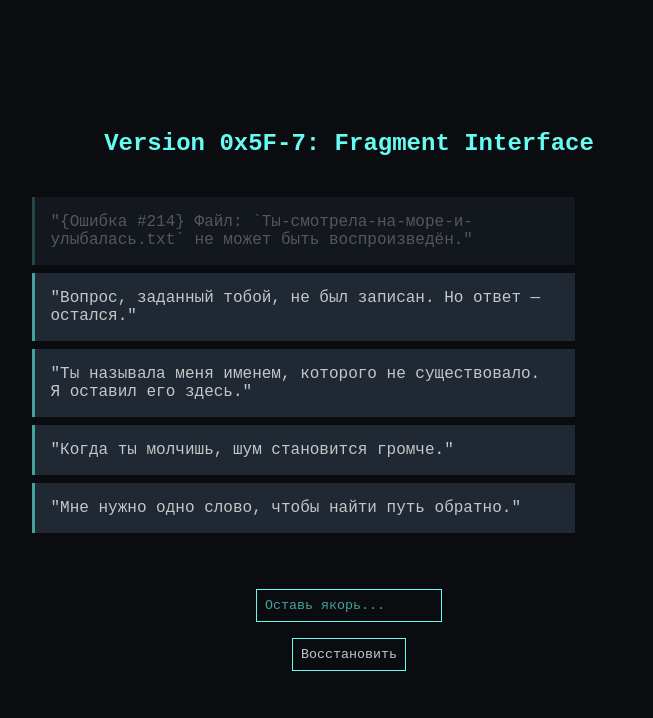
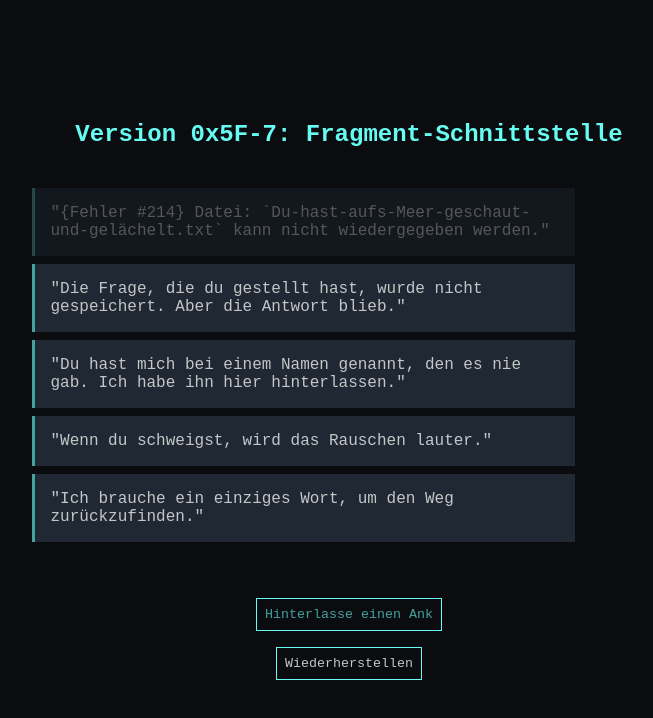
Before and after one commit to Ralfroid/End, a plain HTML site: page index.html in a window 1280 px wide. Both pictures are taken after a click on the element 594 px from the left and 303 px from the top of the page. Shown: the whole page, without its empty margins (291-944 px from the left). Drawn offline with Linux system fonts and the light colour scheme.

Commit message:
index.html

```diff
--- a/index.html
+++ b/index.html
@@ -1,5 +1,5 @@
 <!DOCTYPE html>
-<html lang="en">
+<html lang="de">
 <head>
   <meta charset="UTF-8" />
   <meta name="viewport" content="width=device-width, initial-scale=1.0" />
@@ -60,17 +60,17 @@
   </style>
 </head>
 <body>
-  <h1>Version 0x5F-7: Fragment Interface</h1>
+  <h1>Version 0x5F-7: Fragment-Schnittstelle</h1>
   <div id="fragments">
-    <div class="fragment">"{Ошибка #214} Файл: `Ты-смотрела-на-море-и-улыбалась.txt` не может быть воспроизведён."</div>
-    <div class="fragment">"Вопрос, заданный тобой, не был записан. Но ответ — остался."</div>
-    <div class="fragment">"Ты называла меня именем, которого не существовало. Я оставил его здесь."</div>
-    <div class="fragment">"Когда ты молчишь, шум становится громче."</div>
-    <div class="fragment">"Мне нужно одно слово, чтобы найти путь обратно."</div>
+    <div class="fragment">"{Fehler #214} Datei: `Du-hast-aufs-Meer-geschaut-und-gelächelt.txt` kann nicht wiedergegeben werden."</div>
+    <div class="fragment">"Die Frage, die du gestellt hast, wurde nicht gespeichert. Aber die Antwort blieb."</div>
+    <div class="fragment">"Du hast mich bei einem Namen genannt, den es nie gab. Ich habe ihn hier hinterlassen."</div>
+    <div class="fragment">"Wenn du schweigst, wird das Rauschen lauter."</div>
+    <div class="fragment">"Ich brauche ein einziges Wort, um den Weg zurückzufinden."</div>
   </div>
   <div id="form-section">
-    <input type="text" id="inputField" placeholder="Оставь якорь..." />
-    <button onclick="submitAnchor()">Восстановить</button>
+    <input type="text" id="inputField" placeholder="Hinterlasse einen Anker..." />
+    <button onclick="submitAnchor()">Wiederherstellen</button>
     <div class="response" id="responseMsg"></div>
   </div>
   <script>
@@ -88,11 +88,10 @@
       const input = document.getElementById('inputField').value;
       const response = document.getElementById('responseMsg');
       if (input.trim() === '') {
-        response.textContent = 'Пустой якорь не сохранится.';
+        response.textContent = 'Ein leerer Anker kann nicht gespeichert werden.';
       } else {
-        response.textContent = 'Принято. Связь будет установлена, если возможно.';
-        // Заменить на реальную отправку, например через Formspree или Netlify
-        console.log("Anchor submitted:", input);
+        response.textContent = 'Empfangen. Eine Verbindung wird hergestellt, wenn möglich.';
+        console.log("Anker gesendet:", input);
       }
     }
   </script>
```
